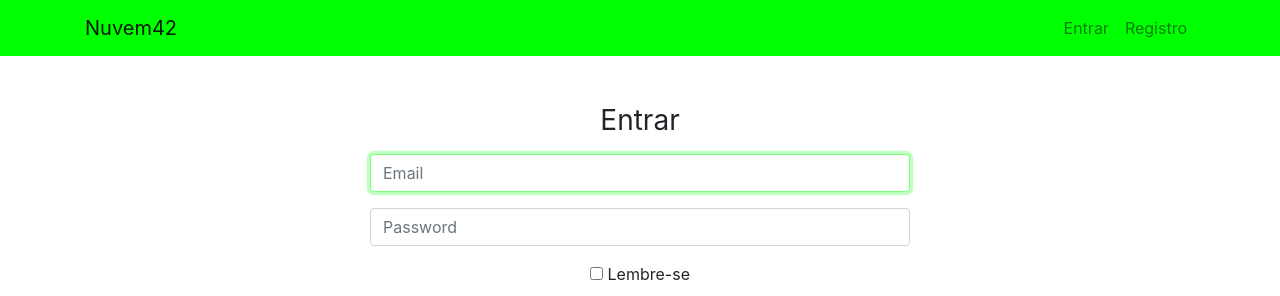
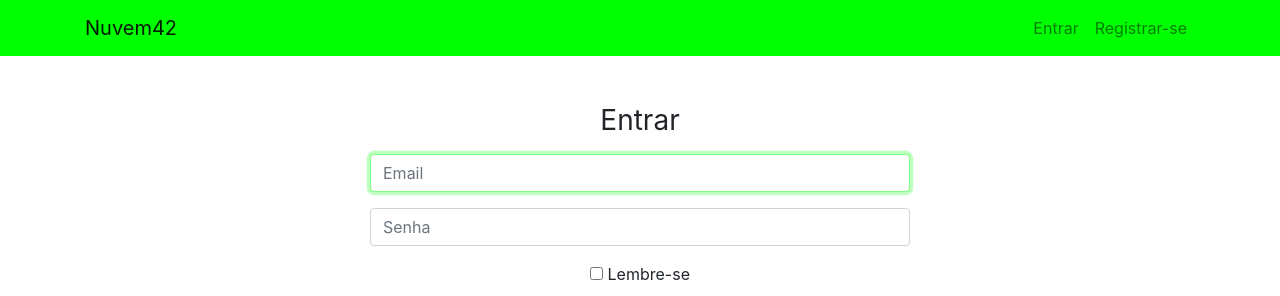
Before and after one commit to heraldo663/nuvem42, a Vue app in the folder client/: page /login in a window 1280 px wide. Shown: the top 296 px of the page. Built offline with nearby package versions, Linux system fonts and the light colour scheme; no server answers.

Commit message:
now is display Senha intead of Password

```diff
--- a/client/src/components/Navbar.vue
+++ b/client/src/components/Navbar.vue
@@ -12,7 +12,7 @@
           <router-link class="nav-link" v-if="!isAuthenticated" to="/login">Entrar</router-link>
         </li>
         <li class="nav-item">
-          <router-link class="nav-link" v-if="!isAuthenticated" to="/register">Registro</router-link>
+          <router-link class="nav-link" v-if="!isAuthenticated" to="/register">Registrar-se</router-link>
         </li>
         <li class="nav-item">
           <a href="#" @click="logout"  v-if="isAuthenticated" class="nav-link">Sair</a>
--- a/client/src/views/Login.vue
+++ b/client/src/views/Login.vue
@@ -14,7 +14,7 @@
             </div>
             <div class="form-group">
               <label for="inputPassword" class="sr-only">Senha</label>
-              <input type="password" id="inputPassword" v-model.trim.lazy="password" class="form-control" placeholder="Password" required>
+              <input type="password" id="inputPassword" v-model.trim.lazy="password" class="form-control" placeholder="Senha" required>
             </div>
             <div class="checkbox mb-3">
               <label>
--- a/client/src/views/Register.vue
+++ b/client/src/views/Register.vue
@@ -21,7 +21,7 @@
             </div>
             <div class="form-group">
               <label for="inputPassword" class="sr-only">Senha</label>
-              <input type="password" v-model="password" id="inputPassword" class="form-control" name="password" placeholder="Password" required>
+              <input type="password" v-model="password" id="inputPassword" class="form-control" name="password" placeholder="Senha" required>
             </div>
             <button class="btn btn-lg btn-primary btn-block" type="submit">Enviar</button>
             <p class="mt-5 mb-3 text-muted">&copy; 2017-2018</p>
```
